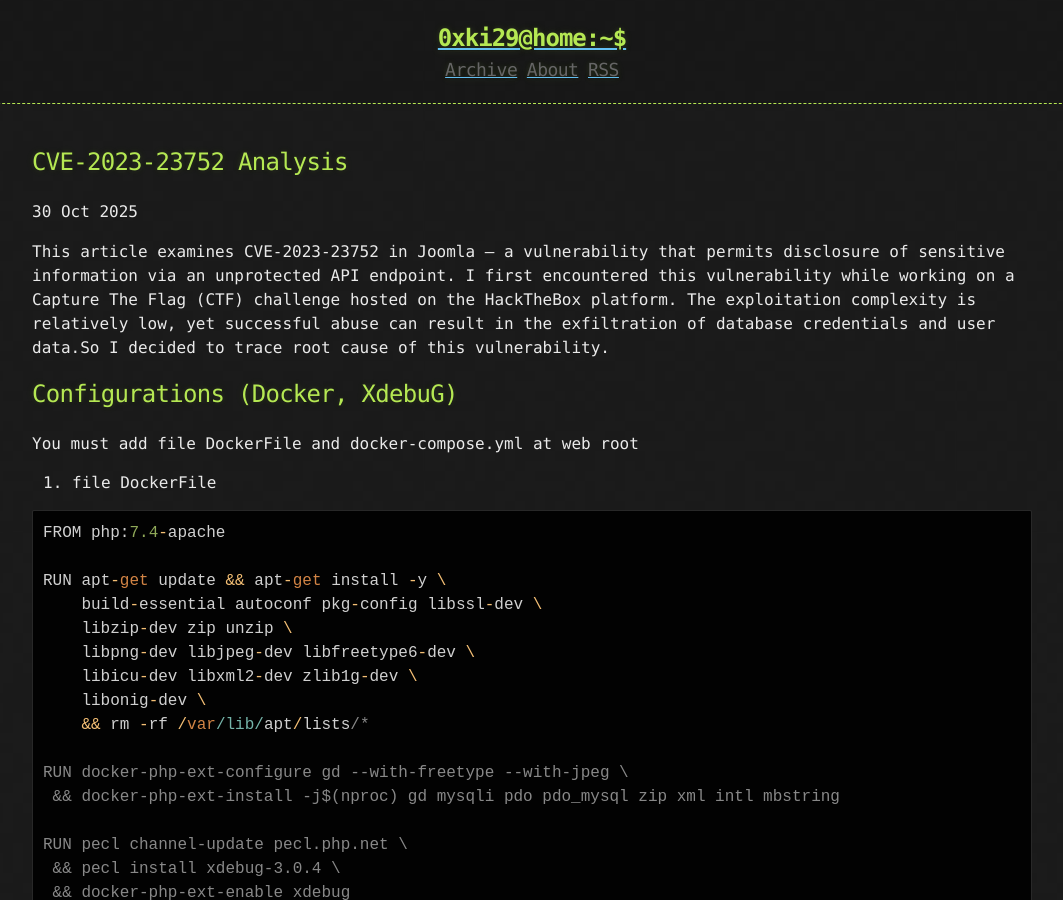
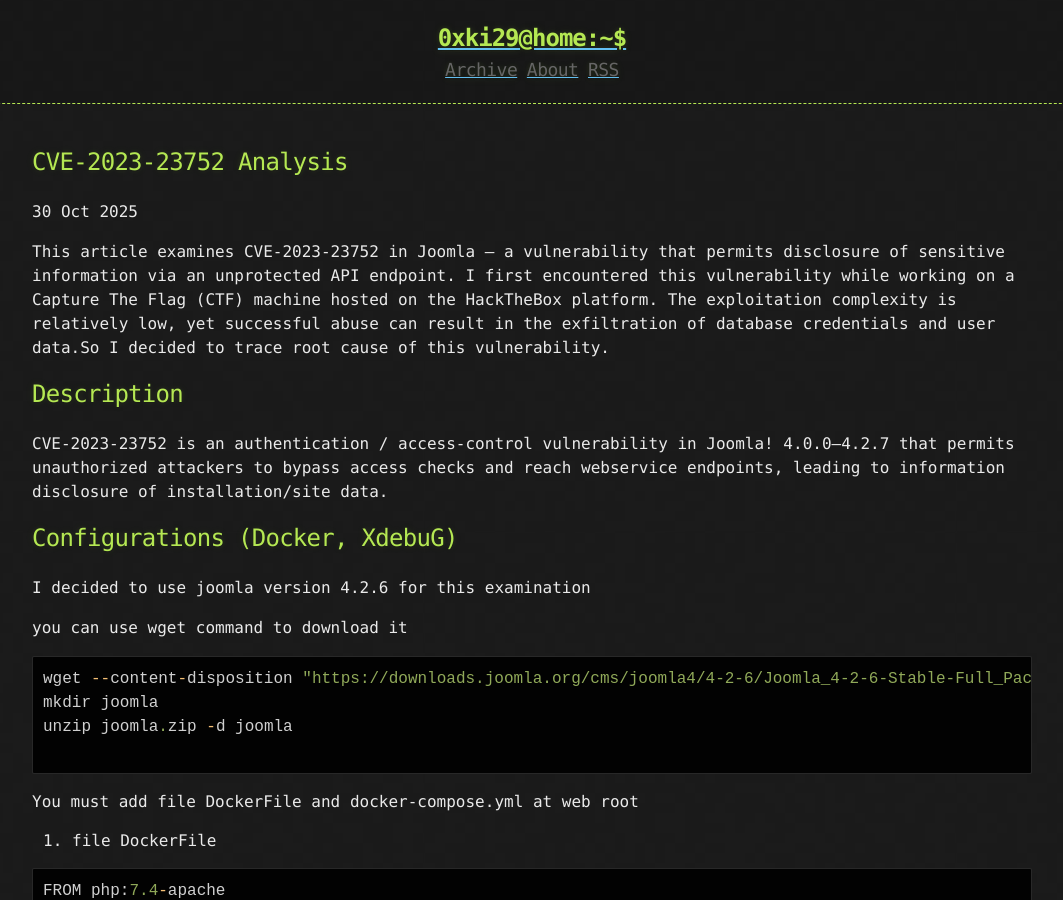
Before and after one commit to 0xki29/blog, a Jekyll site: the page built from _posts/2025-10-30-phan-tich-CVE-2023-23752.md, in a window 1280 px wide and 900 px high. Shown: the whole window, without its empty margins (108-1171 px from the left). Built offline with Jekyll 4.4.1, drawn with Linux system fonts in a browser that asks for light colours.

Commit message:
Add post: Phân tích CVE-2023-23752

````diff
--- a/_posts/2025-10-30-phan-tich-CVE-2023-23752.md
+++ b/_posts/2025-10-30-phan-tich-CVE-2023-23752.md
@@ -5,9 +5,26 @@ date: 2025-10-30 15:00:00 +0700
 categories: [Security, Joomla]
 ---
 
-This article examines CVE-2023-23752 in Joomla — a vulnerability that permits disclosure of sensitive information via an unprotected API endpoint. I first encountered this vulnerability while working on a Capture The Flag (CTF) challenge hosted on the HackTheBox platform. The exploitation complexity is relatively low, yet successful abuse can result in the exfiltration of database credentials and user data.So I decided to trace root cause of this vulnerability.
+This article examines CVE-2023-23752 in Joomla — a vulnerability that permits disclosure of sensitive information via an unprotected API endpoint. I first encountered this vulnerability while working on a Capture The Flag (CTF) machine hosted on the HackTheBox platform. The exploitation complexity is relatively low, yet successful abuse can result in the exfiltration of database credentials and user data.So I decided to trace root cause of this vulnerability.
+
+## [](#header-1) Description
+
+CVE-2023-23752 is an authentication / access-control vulnerability in Joomla! 4.0.0–4.2.7 that permits unauthorized attackers to bypass access checks and reach webservice endpoints, leading to information disclosure of installation/site data.
+
 
 ## [](#header-2) Configurations (Docker, XdebuG)
+
+I decided to use joomla version 4.2.6 for this examination
+
+you can use wget command to download it
+
+```php
+wget --content-disposition "https://downloads.joomla.org/cms/joomla4/4-2-6/Joomla_4-2-6-Stable-Full_Package.zip?format=zip" -O joomla.zip
+mkdir joomla
+unzip joomla.zip -d joomla
+
+```
+
 
 You must add file DockerFile and docker-compose.yml at web root
 
````
